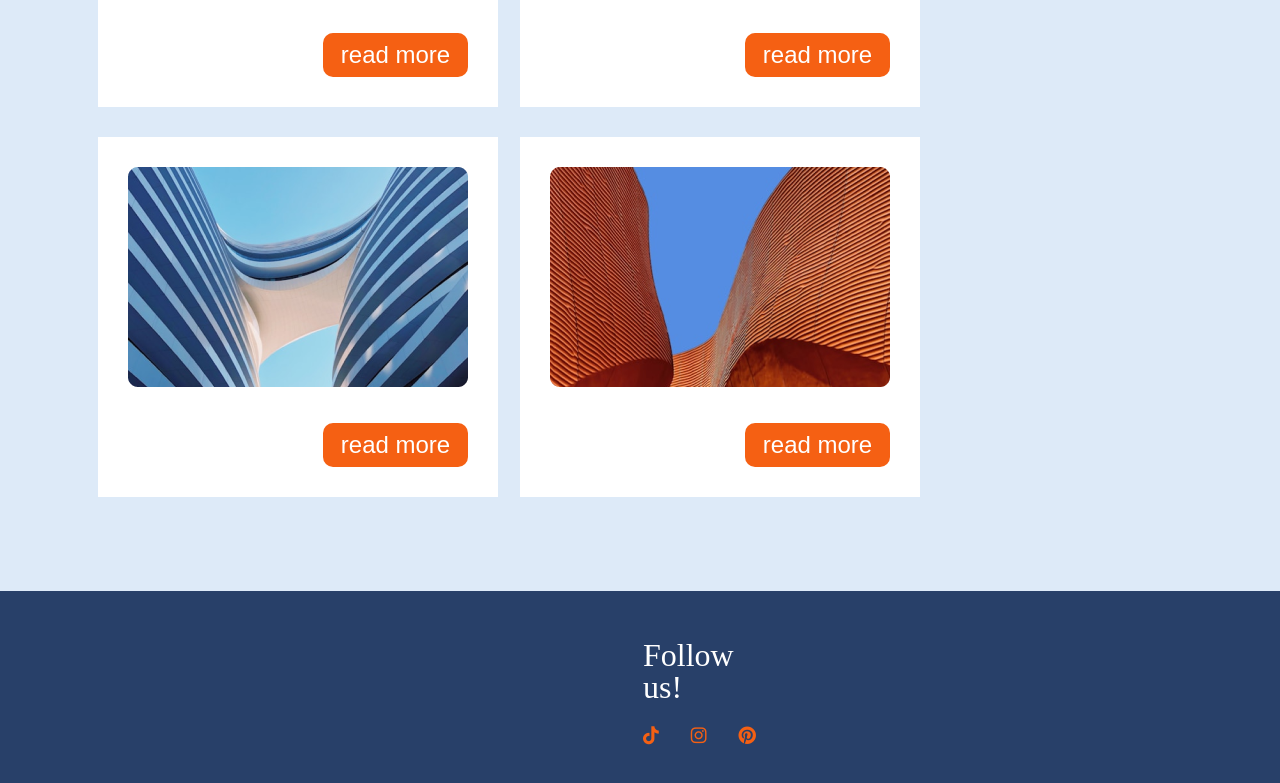
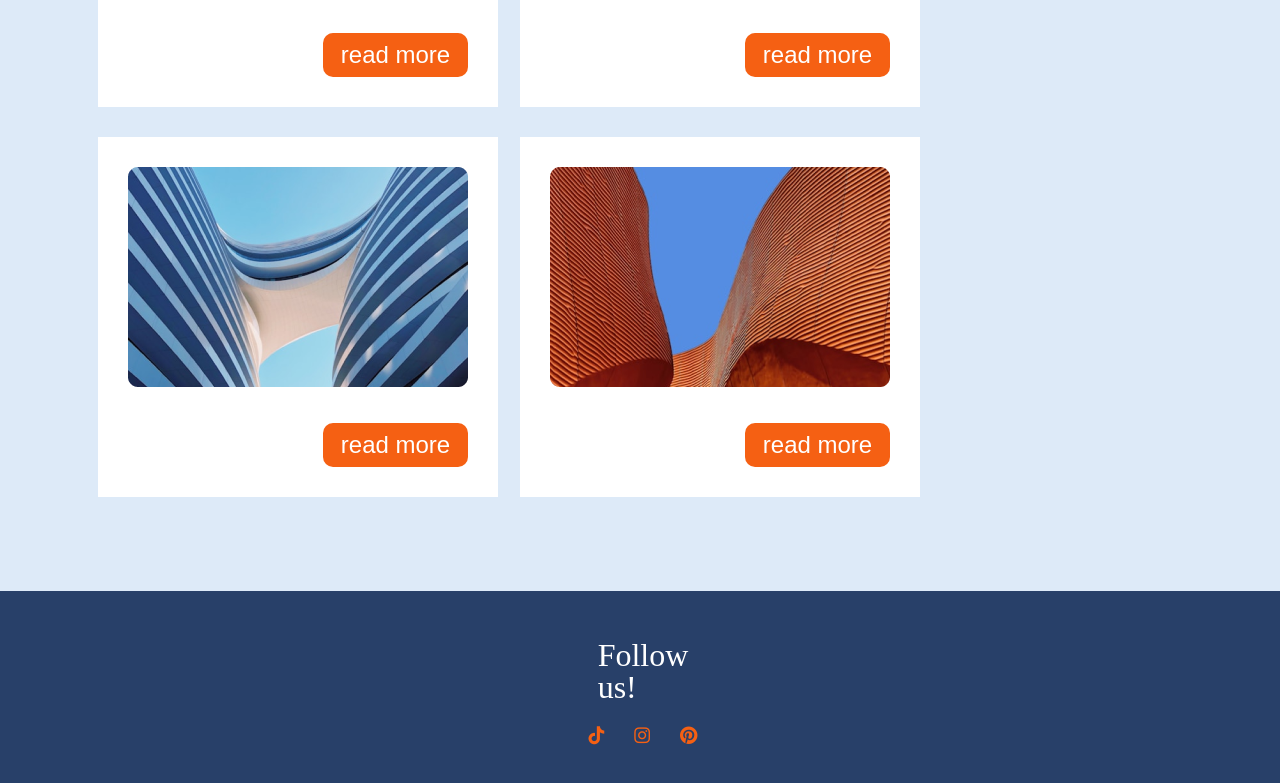
Before and after one commit to zazalomidze/homework6, a plain HTML site: page index.html in a window 1280 px wide. Shown: the part 983-1766 px from the top of the page. Drawn offline with Linux system fonts and the light colour scheme.

Commit message:
finish footer

```diff
--- a/css/style.css
+++ b/css/style.css
@@ -86,25 +86,32 @@ button {
     border-radius: 10px;
 
 }
+
 /* footer */
-footer{
-background-color: #284069;
-padding: 48px 643px;
+footer {
+    background-color: #284069;
+    padding: 48px 643px;
+    display: flex;
+    flex-direction: column;
+    align-items: center;
 }
-.footer_title{
+
+.footer_title {
     font-size: 32px;
     color: #FFFFFF;
 
 }
-.footer_nav{
+
+.footer_nav {
     margin-top: 24px;
 }
-.footer_ul{
+
+.footer_ul {
     display: flex;
-    column-gap: 32px;
+    column-gap: 30px;
+}
 
-}
-.footer_icon{
+.footer_icon {
     font-size: 18px;
     color: #F56013;
 }
--- a/index.html
+++ b/index.html
@@ -89,9 +89,6 @@
                     </ul>
                 </nav>
         </footer>
-        <a href="">
-
-        </a>
     </div>
 </body>
 
```
